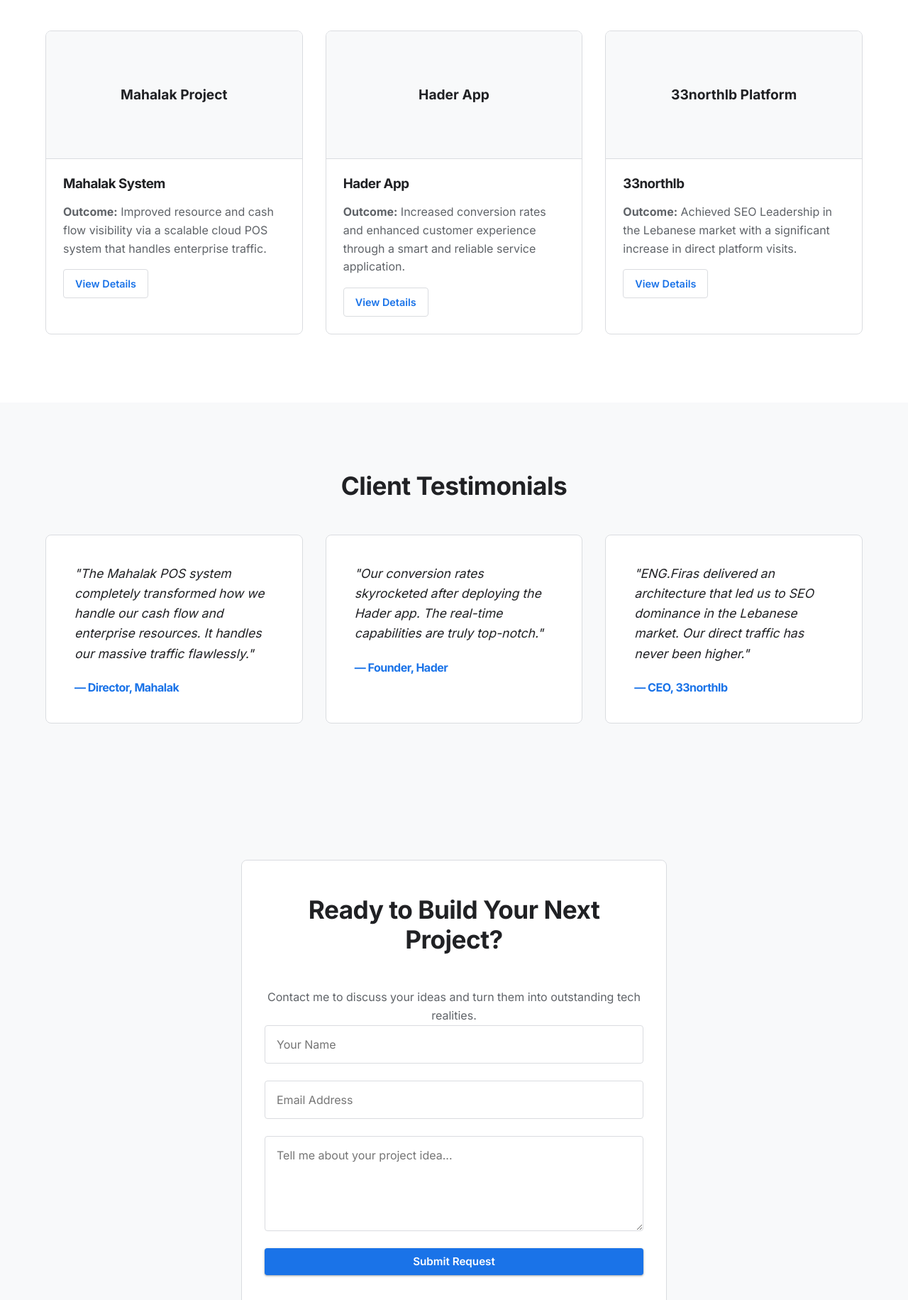
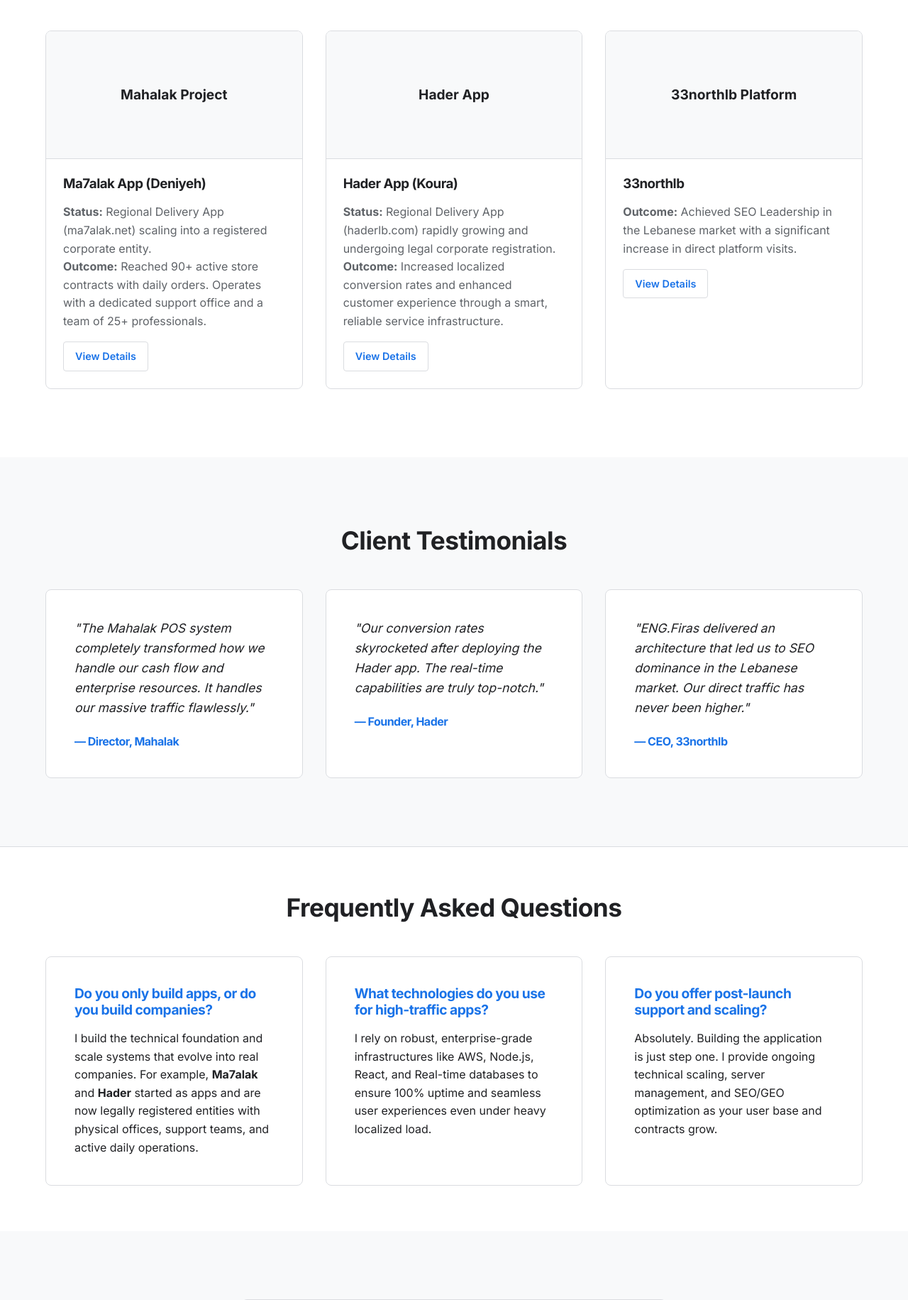
Before and after one commit to firasaldaher/firasaldaher, a PHP site: page / in a window 1280 px wide. Shown: the part 1654-3485 px from the top of the page at 71% size. Run offline with PHP 8.4, Linux system fonts and the light colour scheme.

Commit message:
feat: update project portfolio details and add FAQ section with new site-wide CSS styles

```diff
--- a/assets/css/index.css
+++ b/assets/css/index.css
@@ -61,6 +61,9 @@ body.dark-mode .article-content {
 body.dark-mode .input-field {
     background-color: #202124 !important;
     color: var(--text-main);
+}
+body.dark-mode .faq-card {
+    background-color: #303134 !important;
 }
 
 * {
@@ -410,6 +413,29 @@ footer {
     }
 }
 
+/* FAQ Section */
+.faq-grid {
+    display: grid;
+    grid-template-columns: repeat(auto-fit, minmax(350px, 1fr));
+    gap: 2rem;
+    margin-top: 2rem;
+}
+.faq-card {
+    padding: 2.5rem;
+    border-radius: 8px;
+    background: var(--bg-color);
+    border: 1px solid var(--border-color);
+}
+.faq-card h3 {
+    color: var(--primary);
+    margin-bottom: 1rem;
+    font-size: 1.2rem;
+}
+.faq-card p {
+    color: var(--text-main);
+    line-height: 1.6;
+}
+
 /* Responsive */
 @media (max-width: 768px) {
     .nav-links { display: none; }
--- a/index.html
+++ b/index.html
@@ -116,8 +116,9 @@
                             <span class="project-placeholder">Mahalak Project</span>
                         </div>
                         <div class="project-info">
-                            <h3>Mahalak System</h3>
-                            <p><strong>Outcome:</strong> Improved resource and cash flow visibility via a scalable cloud POS system that handles enterprise traffic.</p>
+                            <h3>Ma7alak App (Deniyeh)</h3>
+                            <p><strong>Status:</strong> Regional Delivery App (ma7alak.net) scaling into a registered corporate entity.</p>
+                            <p><strong>Outcome:</strong> Reached 90+ active store contracts with daily orders. Operates with a dedicated support office and a team of 25+ professionals.</p>
                             <a href="/case-studies/mahalak/index.html" class="btn btn-outline" style="margin-top:1rem;font-size:0.9rem;padding:0.5rem 1rem;">View Details</a>
                         </div>
                     </div>
@@ -127,8 +128,9 @@
                             <span class="project-placeholder">Hader App</span>
                         </div>
                         <div class="project-info">
-                            <h3>Hader App</h3>
-                            <p><strong>Outcome:</strong> Increased conversion rates and enhanced customer experience through a smart and reliable service application.</p>
+                            <h3>Hader App (Koura)</h3>
+                            <p><strong>Status:</strong> Regional Delivery App (haderlb.com) rapidly growing and undergoing legal corporate registration.</p>
+                            <p><strong>Outcome:</strong> Increased localized conversion rates and enhanced customer experience through a smart, reliable service infrastructure.</p>
                             <a href="/case-studies/hader/index.html" class="btn btn-outline" style="margin-top:1rem;font-size:0.9rem;padding:0.5rem 1rem;">View Details</a>
                         </div>
                     </div>
@@ -163,6 +165,27 @@
                     <div class="testimonial-card material-card" data-aos="fade-up" style="padding: 2.5rem; text-align: left;">
                         <p style="font-style: italic; margin-bottom: 1.5rem; font-size: 1.1rem; color: var(--text-main);">"ENG.Firas delivered an architecture that led us to SEO dominance in the Lebanese market. Our direct traffic has never been higher."</p>
                         <h4 style="margin: 0; color: var(--primary);">— CEO, 33northlb</h4>
+                    </div>
+                </div>
+            </div>
+        </section>
+
+        <!-- FAQ Section -->
+        <section class="faq" id="faq" style="padding: 4rem 0; background-color: #ffffff; border-top: 1px solid var(--border-color);">
+            <div class="container">
+                <h2 class="section-title">Frequently Asked Questions</h2>
+                <div class="faq-grid">
+                    <div class="faq-card material-card" data-aos="fade-up">
+                        <h3>Do you only build apps, or do you build companies?</h3>
+                        <p>I build the technical foundation and scale systems that evolve into real companies. For example, <strong>Ma7alak</strong> and <strong>Hader</strong> started as apps and are now legally registered entities with physical offices, support teams, and active daily operations.</p>
+                    </div>
+                    <div class="faq-card material-card" data-aos="fade-up">
+                        <h3>What technologies do you use for high-traffic apps?</h3>
+                        <p>I rely on robust, enterprise-grade infrastructures like AWS, Node.js, React, and Real-time databases to ensure 100% uptime and seamless user experiences even under heavy localized load.</p>
+                    </div>
+                    <div class="faq-card material-card" data-aos="fade-up">
+                        <h3>Do you offer post-launch support and scaling?</h3>
+                        <p>Absolutely. Building the application is just step one. I provide ongoing technical scaling, server management, and SEO/GEO optimization as your user base and contracts grow.</p>
                     </div>
                 </div>
             </div>
```
